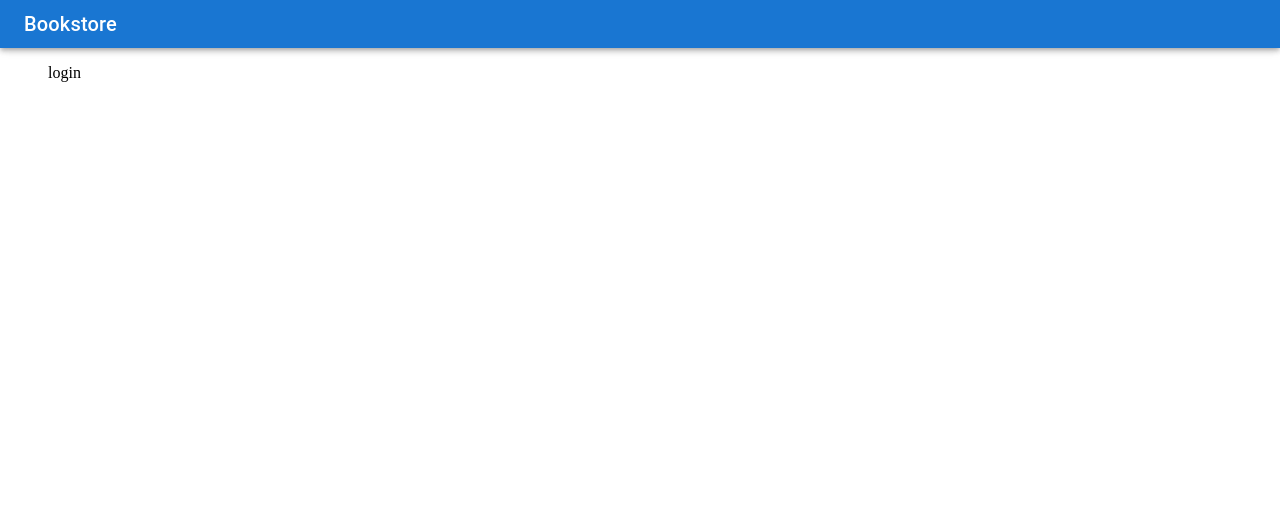
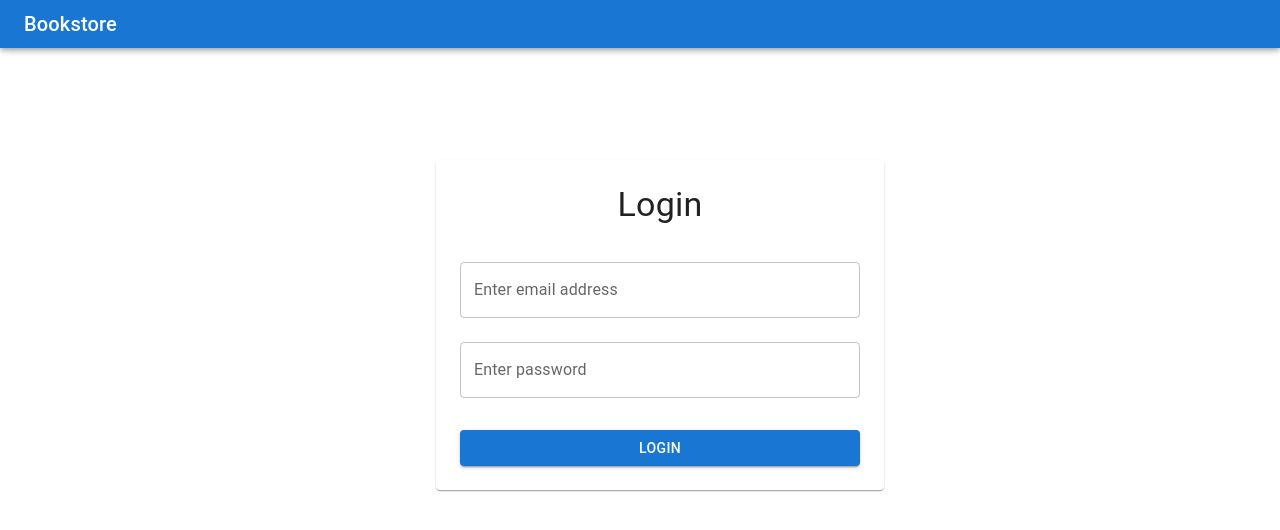
Before and after one commit to ajsisles-hub/bookstoreclient, a React (Create React App) app: page /login in a window 1280 px wide. Shown: the top 530 px of the page. Built offline with nearby package versions, Linux system fonts and the light colour scheme.

Commit message:
Login page  and usage of yup and formik

```diff
--- a/src/module/user/Login.jsx
+++ b/src/module/user/Login.jsx
@@ -1,10 +1,82 @@
 import React from 'react';
-import { Box } from '@mui/material';
+import { Box, Typography, Paper, TextField, Button } from '@mui/material';
+import * as yup from 'yup';
+import { useFormik } from 'formik';
+import { useDispatch } from 'react-redux';
+import { loginAction } from '../../module/user/userAction';
+
+const validationSchema = yup.object({
+    email: yup
+        .string('Enter your email')
+        .email('Enter a valid email')
+        .required('Email is required'),
+    password: yup
+        .string('Enter your password')
+        .min(8, 'Password should be a minimum of 8 char length')
+        .required('Password is required')
+});
 
 const Login = () => {
-    return <Box>
-        login
-    </Box>
+    const dispatch = useDispatch();
+
+    const formik = useFormik({
+
+        initialValues: {
+            email: '',
+            password: ''
+        },
+        validationSchema: validationSchema,
+        onSubmit: (values) => {
+            dispatch(loginAction(values.email, values.password));
+        }
+    });
+
+    return (
+        <form autoComplete='off' noValidate onSubmit={formik.handleSubmit}>
+
+            <Box sx={{ display: 'flex', justifyContent: 'center', marginTop: '10rem' }}>
+                <Paper sx={{
+                    display: 'flex', flexDirection: 'column',
+                    padding: '24px', width: '100%', maxWidth: '400px'
+                }}>
+                    <Typography variant='h4' align='center' gutterBottom>
+                        Login
+                    </Typography>
+                    <TextField
+                        sx={{ marginTop: '1.5rem' }}
+                        name='email'
+                        id='email'
+                        inputProps={{ 'data-testid': 'email-testid' }}
+                        label='Enter email address'
+                        variant='outlined'
+                        placeholder='Enter email'
+                        values={formik.values.email}
+                        onChange={formik.handleChange}
+                        helperText={formik.touched.email && formik.errors.email}
+                        error={formik.touched.email && Boolean(formik.errors.email)}
+                    />
+                    <TextField
+                        sx={{ marginTop: '1.5rem' }}
+                        name='password'
+                        id='password'
+                        data-typeid='password-testid'
+                        label='Enter password'
+                        variant='outlined'
+                        placeholder='Enter password'
+                        values={formik.values.password}
+                        onChange={formik.handleChange}
+                        helperText={formik.touched.password && formik.errors.password}
+                        error={formik.touched.password && Boolean(formik.errors.password)}
+                    />
+                    <Button
+                        sx={{ marginTop: '2rem' }}
+                        type='submit' variant='contained' color='primary'>Login</Button>
+                </Paper>
+
+
+            </Box>
+        </form>
+    );
 }
 
 export default Login;
--- a/src/module/user/userService.js
+++ b/src/module/user/userService.js
@@ -1,8 +1,8 @@
 import axios from 'axios';
-import baseUrl from '../../config';
+import { baseApiUrl } from '../../config';
 
 
-export const login = (email, password) => axios.post(`${baseUrl}/api/v1/login`, {
+export const login = (email, password) => axios.post(`${baseApiUrl}/api/v1/login`, {
     email,
     password
 })
```
